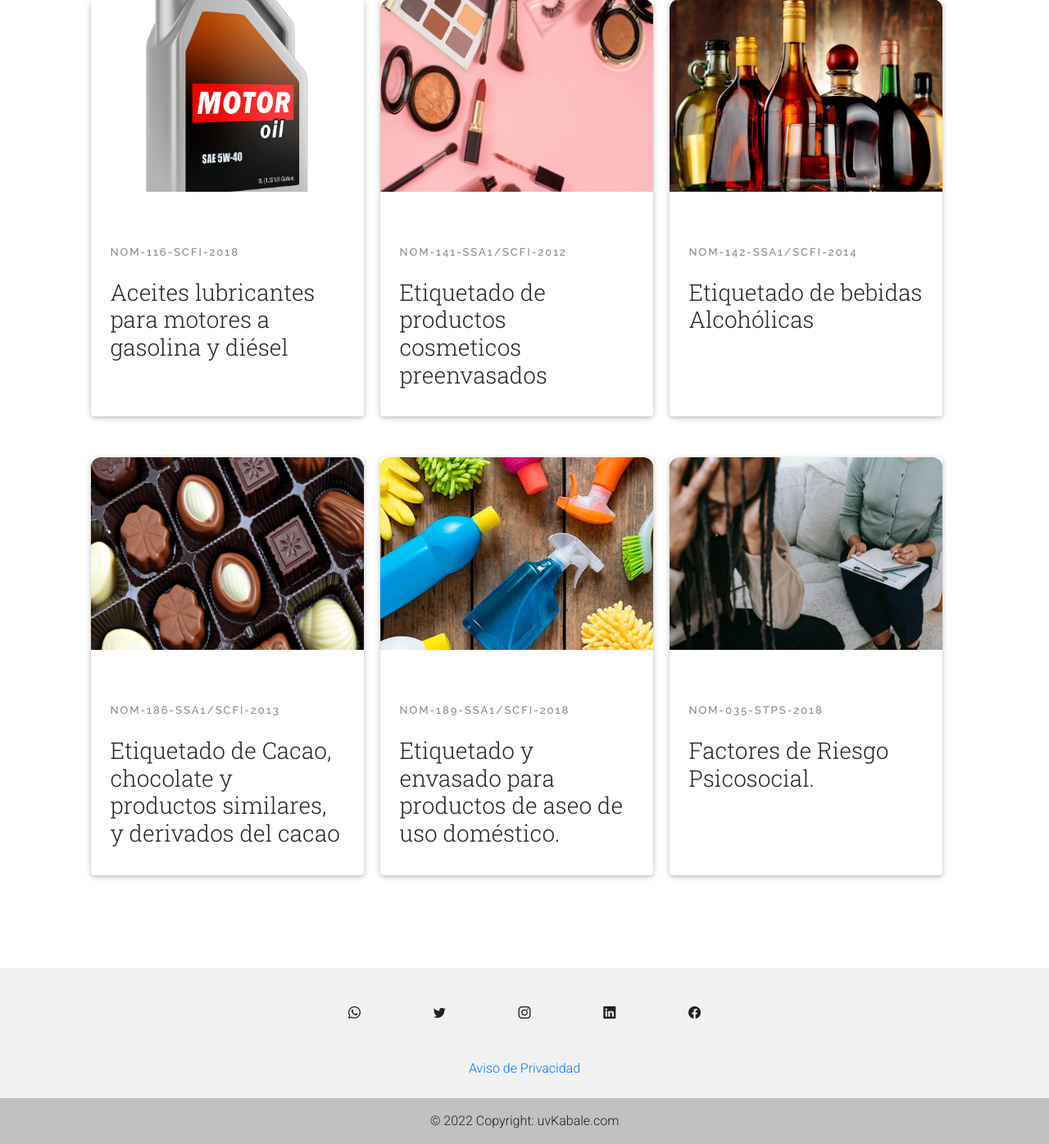
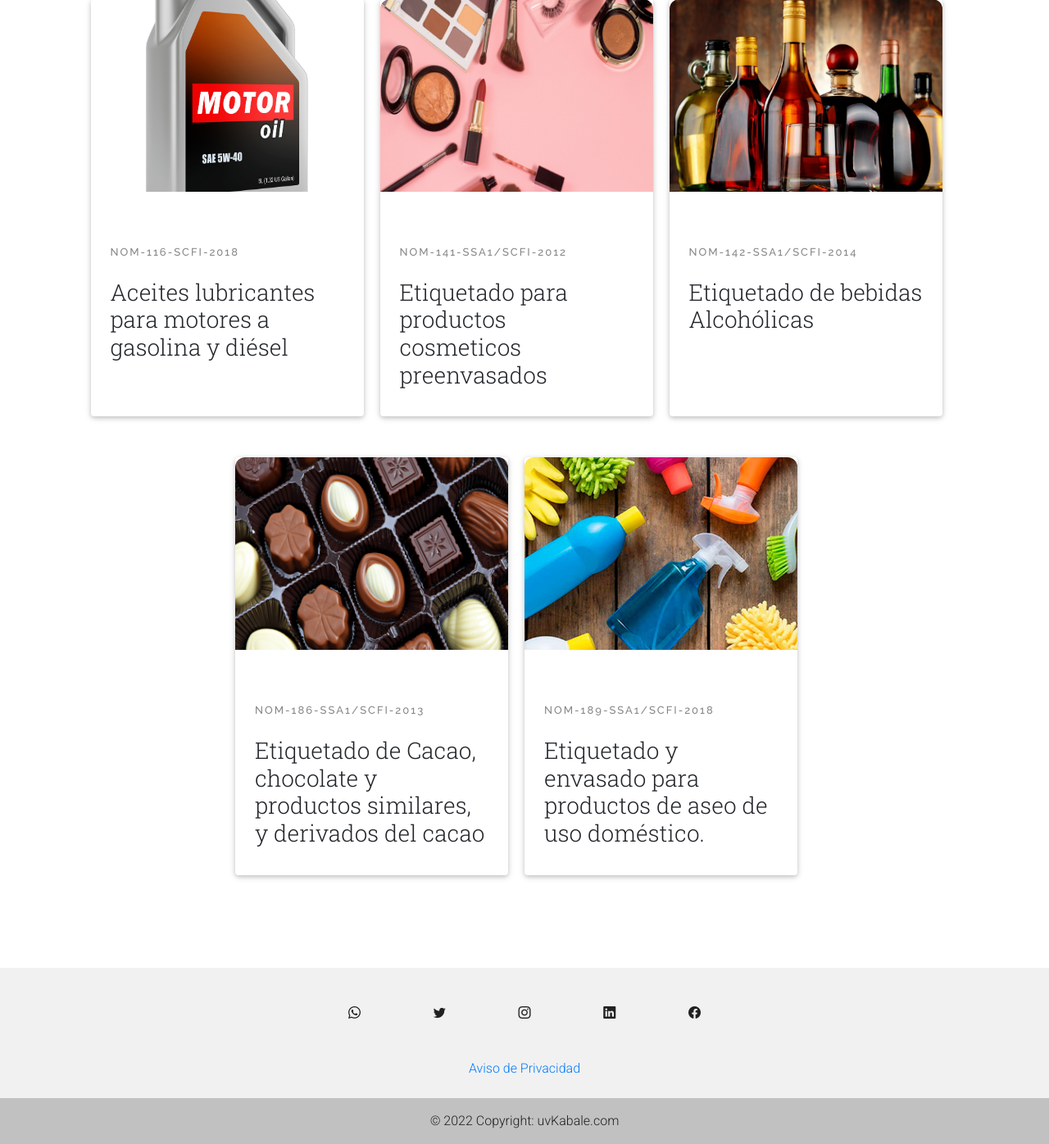
Before and after one commit to Jairjim/uvkabale, a PHP site: page /Servicios in a window 1280 px wide. Shown: the part 1822-3218 px from the top of the page at 82% size. Run offline with PHP 8.4, Linux system fonts and the light colour scheme; data that the repository does not hold is empty; some libraries are stand-ins or nearby versions.

Commit message:
Cambios en portada y descripcion

```diff
--- a/Servicios.php
+++ b/Servicios.php
@@ -132,7 +132,7 @@
                     garantías.
                 </p>
                 <h5 class="card-title">Dictamen de Cumplimiento</h5>
-                <p class="card-text">Trámite que le permite al importador el ingreso de sus productos a territorio nacional para etiquetarlo en su almacén o bodega, antes de su comercialización, demostrando cumplimiento con las normas oficiales mexicanas aplicables.</p>
+                <p class="card-text">Trámite que le permite al importador el ingreso de sus productos a territorio nacional para etiquetarlo un almacén general de depósito fiscal ,o en su domicilio particular antes de su comercialización, demostrando cumplimiento con las normas oficiales mexicanas aplicables.</p>
 
             </div>
         </div>
@@ -306,7 +306,7 @@
         <section class="cards ">
             <article class="card card--1 ">
                 <div class="card__img "></div>
-                <a href="services.html " class="card_link ">
+                <a href="Servicios " class="card_link ">
                     <div class="card__img--hover "></div>
                 </a>
                 <div class="card__info ">
@@ -316,7 +316,7 @@
             </article>
             <article class="card card--2 ">
                 <div class="card__img "></div>
-                <a href="services.html " class="card_link ">
+                <a href="Servicios " class="card_link ">
                     <div class="card__img--hover "></div>
                 </a>
                 <div class="card__info ">
@@ -326,7 +326,7 @@
             </article>
             <article class="card card--3 ">
                 <div class="card__img "></div>
-                <a href="services.html " class="card_link ">
+                <a href="Servicios " class="card_link ">
                     <div class="card__img--hover "></div>
                 </a>
                 <div class="card__info ">
@@ -338,7 +338,7 @@
         <section class="cards ">
             <article class="card card--4 ">
                 <div class="card__img "></div>
-                <a href="services.html " class="card_link ">
+                <a href="Servicios " class="card_link ">
                     <div class="card__img--hover "></div>
                 </a>
                 <div class="card__info ">
@@ -348,7 +348,7 @@
             </article>
             <article class="card card--5 ">
                 <div class="card__img "></div>
-                <a href="services.html " class="card_link ">
+                <a href="Servicios " class="card_link ">
                     <div class="card__img--hover "></div>
                 </a>
                 <div class="card__info ">
@@ -358,7 +358,7 @@
             </article>
             <article class="card card--6 ">
                 <div class="card__img "></div>
-                <a href="services.html " class="card_link ">
+                <a href="Servicios " class="card_link ">
                     <div class="card__img--hover "></div>
                 </a>
                 <div class="card__info ">
@@ -370,7 +370,7 @@
         <section class="cards ">
             <article class="card card--7 ">
                 <div class="card__img "></div>
-                <a href="services.html " class="card_link ">
+                <a href="Servicios " class="card_link ">
                     <div class="card__img--hover "></div>
                 </a>
                 <div class="card__info ">
@@ -380,17 +380,17 @@
             </article>
             <article class="card card--8 ">
                 <div class="card__img "></div>
-                <a href="services.html " class="card_link ">
+                <a href="Servicios " class="card_link ">
                     <div class="card__img--hover "></div>
                 </a>
                 <div class="card__info ">
                     <span class="card__category "> NOM-141-SSA1/SCFI-2012 </span>
-                    <h3 class="card__title ">Etiquetado de productos cosmeticos preenvasados</h3>
+                    <h3 class="card__title ">Etiquetado para productos cosmeticos preenvasados</h3>
                 </div>
             </article>
             <article class="card card--9 ">
                 <div class="card__img "></div>
-                <a href="services.html " class="card_link ">
+                <a href="Servicios " class="card_link ">
                     <div class="card__img--hover "></div>
                 </a>
                 <div class="card__info ">
@@ -402,7 +402,7 @@
         <section class="cards ">
             <article class="card card--10 ">
                 <div class="card__img "></div>
-                <a href="services.html " class="card_link ">
+                <a href="Servicios " class="card_link ">
                     <div class="card__img--hover "></div>
                 </a>
                 <div class="card__info ">
@@ -413,22 +413,12 @@
             </article>
             <article class="card card--11 ">
                 <div class="card__img "></div>
-                <a href="services.html " class="card_link ">
+                <a href="Servicios " class="card_link ">
                     <div class="card__img--hover "></div>
                 </a>
                 <div class="card__info ">
                     <span class="card__category "> NOM-189-SSA1/SCFI-2018 </span>
                     <h3 class="card__title "> Etiquetado y envasado para productos de aseo de uso doméstico.</h3>
-                </div>
-            </article>
-            <article class="card card--12">
-                <div class="card__img"></div>
-                <a href="services.html" class="card_link">
-                    <div class="card__img--hover"></div>
-                </a>
-                <div class="card__info">
-                    <span class="card__category"> NOM-035-STPS-2018 </span>
-                    <h3 class="card__title"> Factores de Riesgo Psicosocial.</h3>
                 </div>
             </article>
         </section>
--- a/indexCSS.css
+++ b/indexCSS.css
@@ -9,7 +9,7 @@ body {
 
 section.demo {
     font-family: 'Courier New', Courier, monospace;
-    background: url(aduana.png) no-repeat;
+    background: url(portada.jpg) no-repeat center ;
     background-size: cover;
     opacity: 0.9;
     text-align: center;
```
Also changed, not shown: index.php (+1 -11 lines), portada.jpg.
